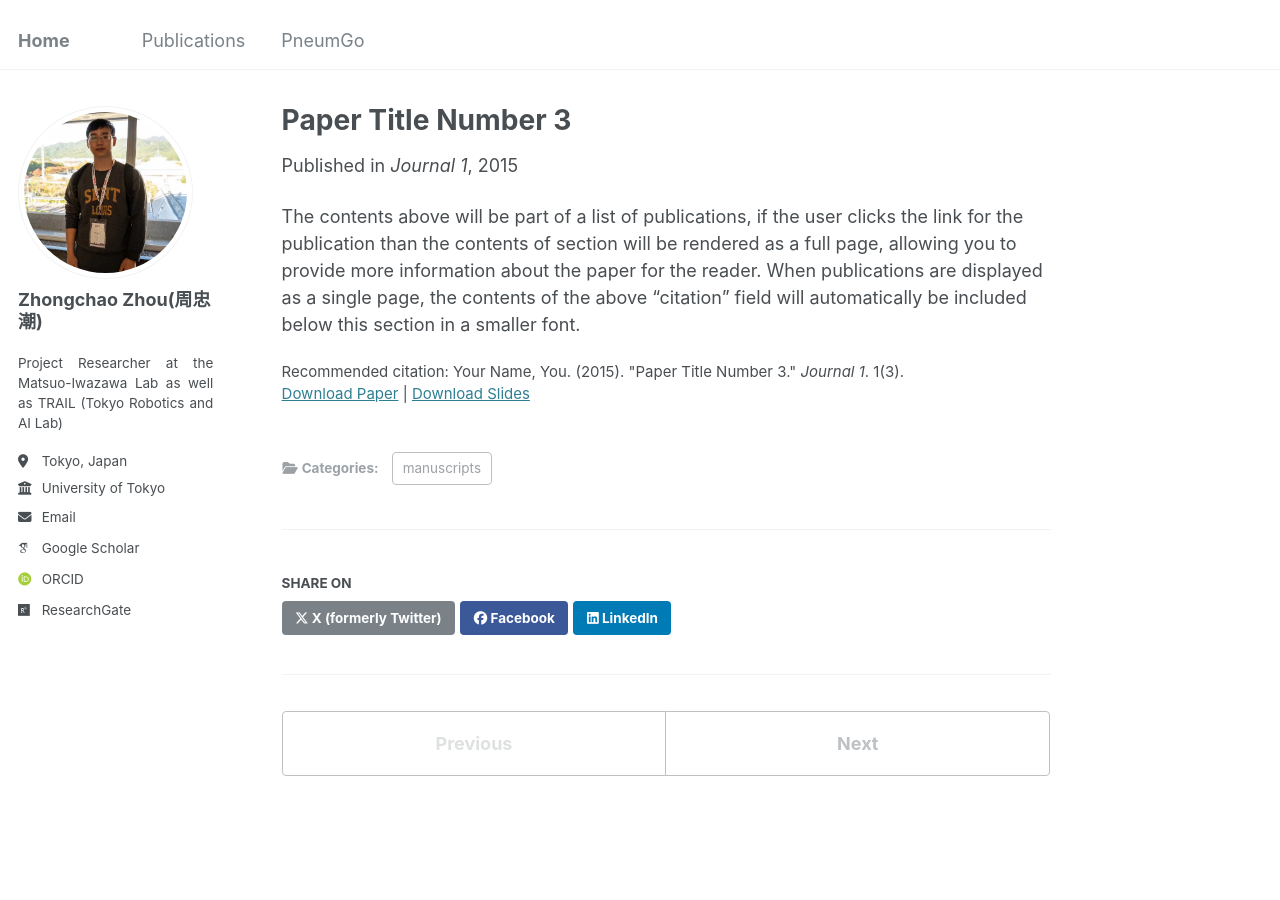
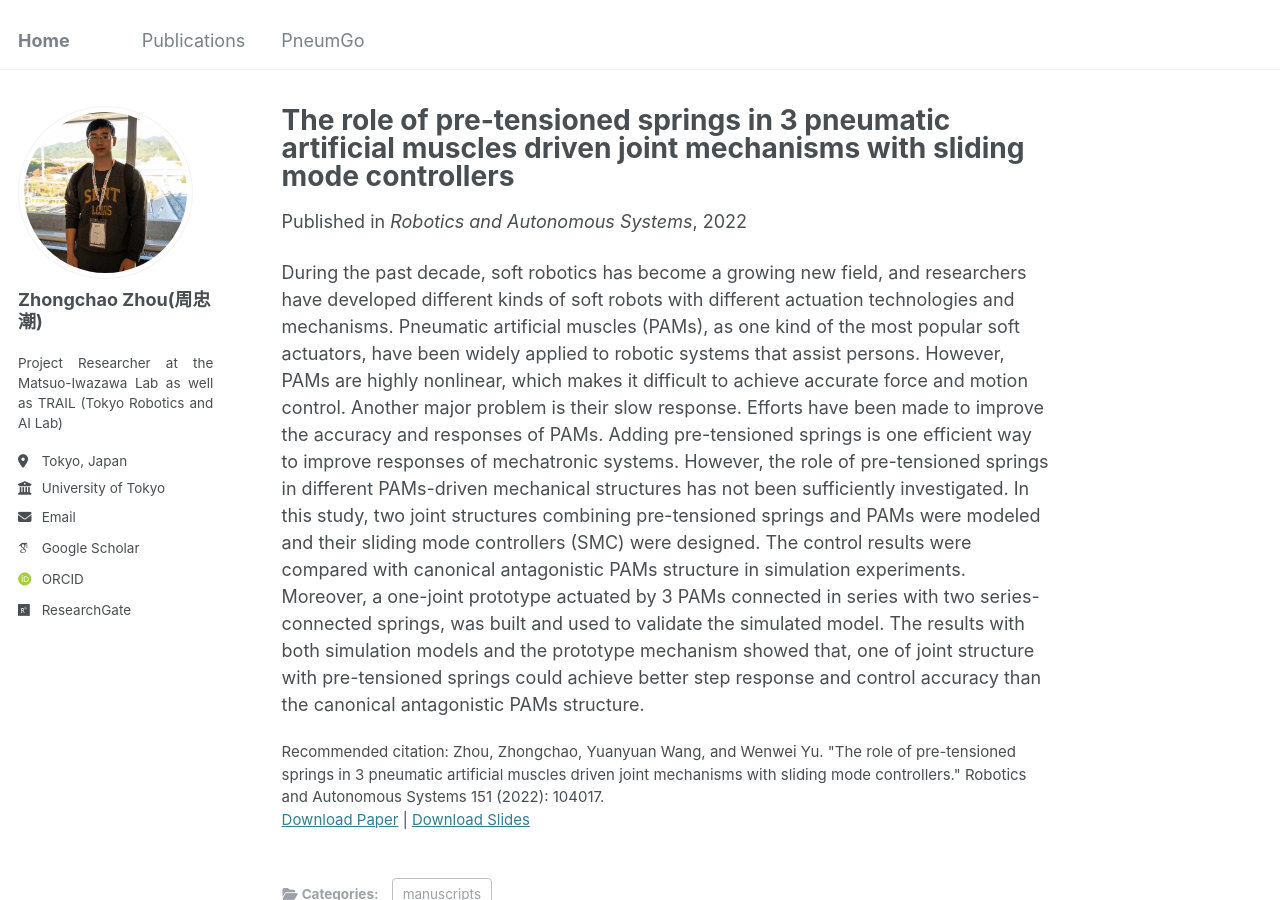
Before and after one commit to zhouzhongchao/zhouzhongchao, a Jekyll site: the page built from _publications/2015-10-01-paper-title-number-3.md, in a window 1280 px wide and 900 px high. Built offline with Jekyll 4.4.1, drawn with Linux system fonts in a browser that asks for light colours; some web fonts are replaced.

Commit message:
Update 2015-10-01-paper-title-number-3.md

```diff
--- a/_publications/2015-10-01-paper-title-number-3.md
+++ b/_publications/2015-10-01-paper-title-number-3.md
@@ -1,14 +1,14 @@
 ---
-title: "Paper Title Number 3"
-collection: publications
+title: "The role of pre-tensioned springs in 3 pneumatic artificial muscles driven joint mechanisms with sliding mode controllers"
+collection: Robotics and Autonomous Systems
 category: manuscripts
 permalink: /publication/2015-10-01-paper-title-number-3
-excerpt: 'This paper is about the number 3. The number 4 is left for future work.'
-date: 2015-10-01
-venue: 'Journal 1'
+excerpt: 'Keywords: Pneumatic artificial muscles (PAMs), Mechanical Design, dynamics modeling'
+date: 2022/5/1
+venue: 'Robotics and Autonomous Systems'
 slidesurl: 'http://academicpages.github.io/files/slides3.pdf'
 paperurl: 'http://academicpages.github.io/files/paper3.pdf'
-citation: 'Your Name, You. (2015). &quot;Paper Title Number 3.&quot; <i>Journal 1</i>. 1(3).'
+citation: 'Zhou, Zhongchao, Yuanyuan Wang, and Wenwei Yu. "The role of pre-tensioned springs in 3 pneumatic artificial muscles driven joint mechanisms with sliding mode controllers." Robotics and Autonomous Systems 151 (2022): 104017.'
 ---
 
-The contents above will be part of a list of publications, if the user clicks the link for the publication than the contents of section will be rendered as a full page, allowing you to provide more information about the paper for the reader. When publications are displayed as a single page, the contents of the above "citation" field will automatically be included below this section in a smaller font.
+During the past decade, soft robotics has become a growing new field, and researchers have developed different kinds of soft robots with different actuation technologies and mechanisms. Pneumatic artificial muscles (PAMs), as one kind of the most popular soft actuators, have been widely applied to robotic systems that assist persons. However, PAMs are highly nonlinear, which makes it difficult to achieve accurate force and motion control. Another major problem is their slow response. Efforts have been made to improve the accuracy and responses of PAMs. Adding pre-tensioned springs is one efficient way to improve responses of mechatronic systems. However, the role of pre-tensioned springs in different PAMs-driven mechanical structures has not been sufficiently investigated. In this study, two joint structures combining pre-tensioned springs and PAMs were modeled and their sliding mode controllers (SMC) were designed. The control results were compared with canonical antagonistic PAMs structure in simulation experiments. Moreover, a one-joint prototype actuated by 3 PAMs connected in series with two series-connected springs, was built and used to validate the simulated model. The results with both simulation models and the prototype mechanism showed that, one of joint structure with pre-tensioned springs could achieve better step response and control accuracy than the canonical antagonistic PAMs structure.
```
